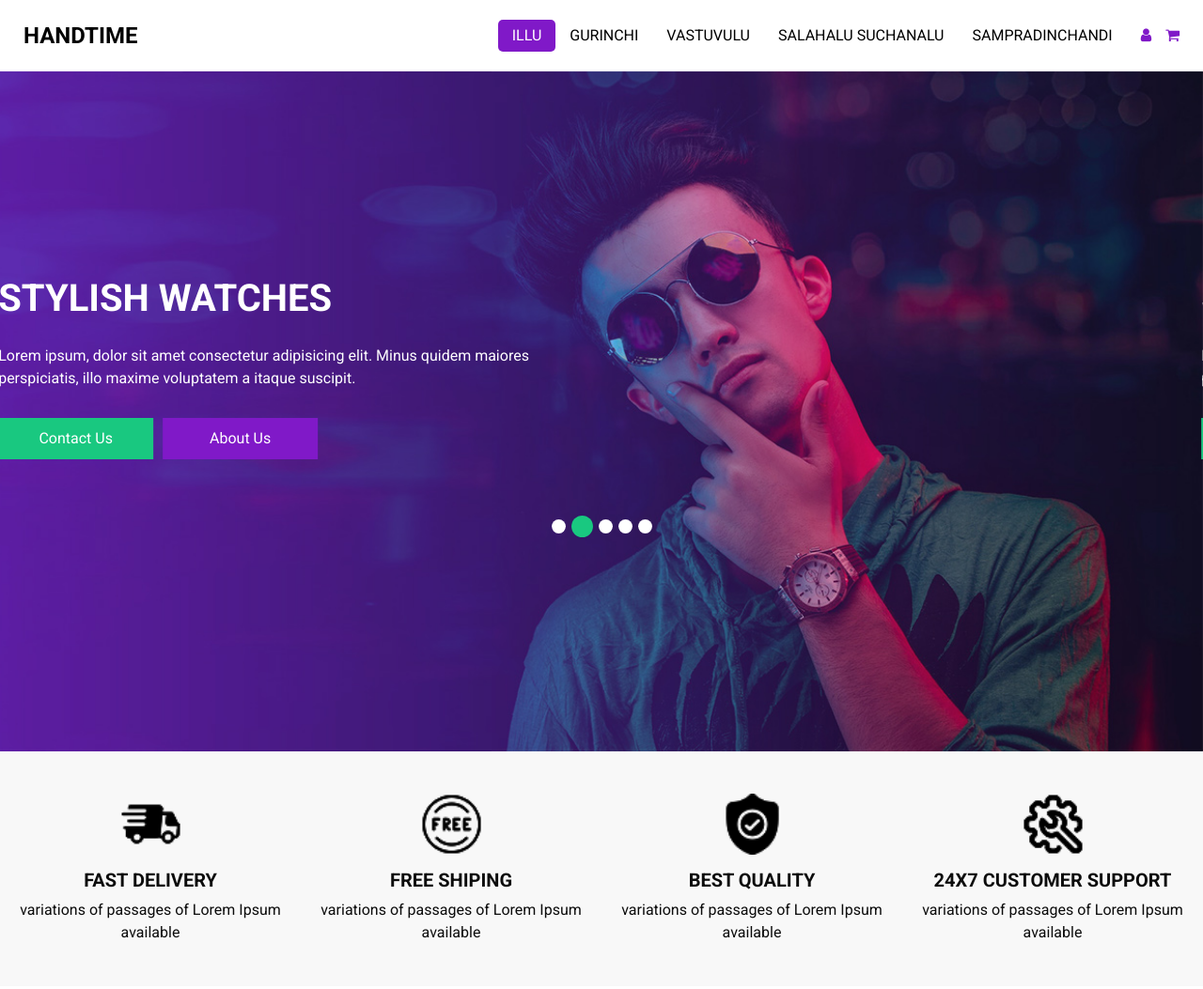
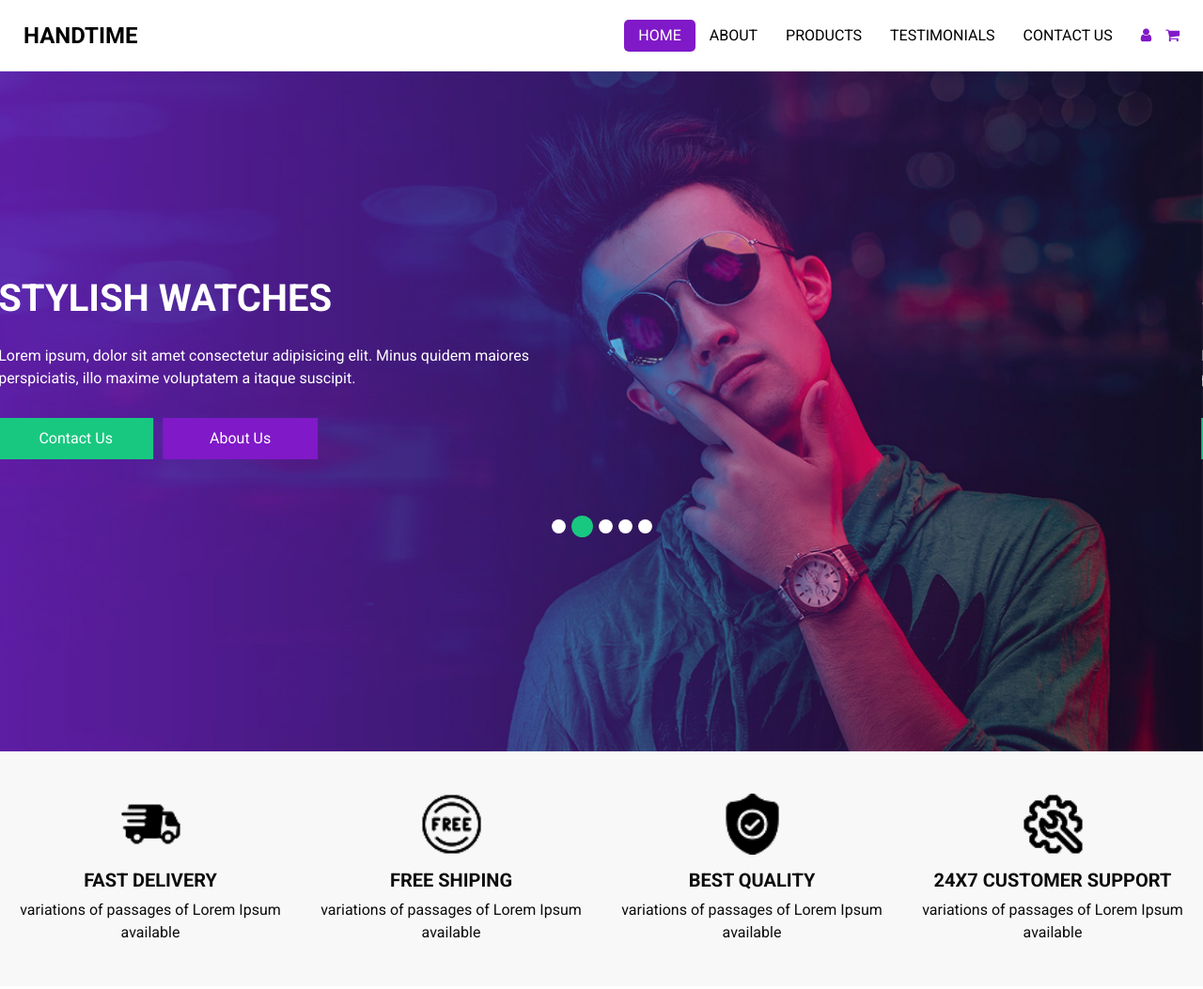
Before and after one commit to MuraliKrishna-devops/mergeconflicts, a plain HTML site: page index.html in a window 1280 px wide. Shown: the top 1053 px of the page at 94% size. Drawn offline with nearby package versions, Linux system fonts and the light colour scheme; some packages are replaced by stand-ins of ours.

Commit message:
Update index.html
updated files

```diff
--- a/index.html
+++ b/index.html
@@ -52,19 +52,19 @@
           <div class="collapse navbar-collapse" id="navbarSupportedContent">
             <ul class="navbar-nav  ">
               <li class="nav-item active">
-                <a class="nav-link" href="index.html">ILLU <span class="sr-only">(current)</span></a>
+                <a class="nav-link" href="index.html">Home <span class="sr-only">(current)</span></a>
               </li>
               <li class="nav-item">
-                <a class="nav-link" href="about.html"> GURINCHI</a>
+                <a class="nav-link" href="about.html"> About</a>
               </li>
               <li class="nav-item">
-                <a class="nav-link" href="product.html">VASTUVULU</a>
+                <a class="nav-link" href="product.html">Products</a>
               </li>
               <li class="nav-item">
-                <a class="nav-link" href="testimonial.html">SALAHALU SUCHANALU</a>
+                <a class="nav-link" href="testimonial.html">Testimonials</a>
               </li>
               <li class="nav-item">
-                <a class="nav-link" href="contact.html"> SAMPRADINCHANDI</a>
+                <a class="nav-link" href="contact.html"> Contact us </a>
               </li>
             </ul>
             <div class="user_optio_box">
```
